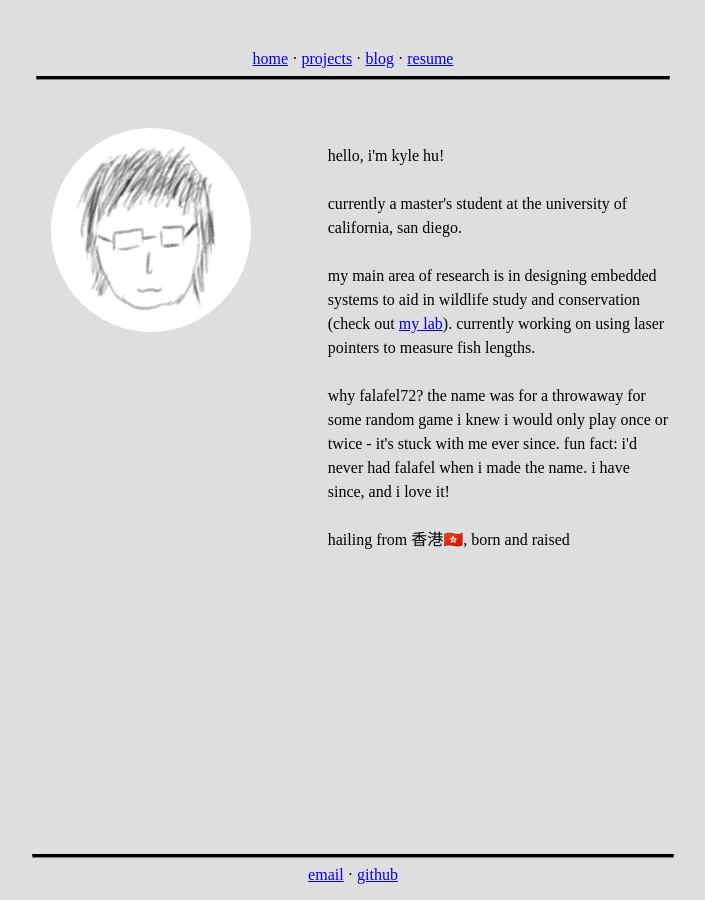
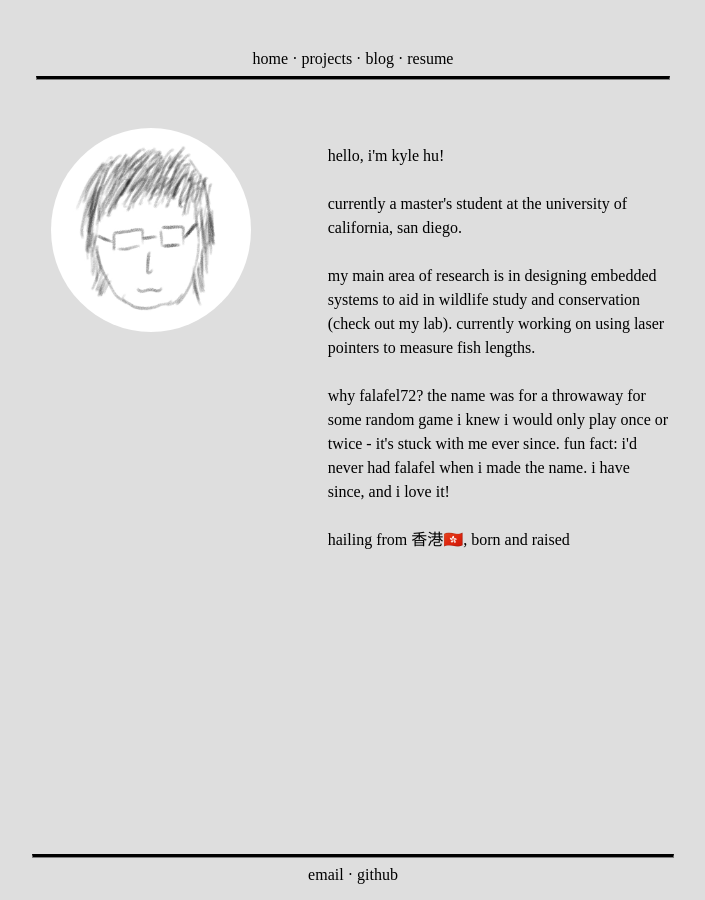
Before and after one commit to falafel72/falafel72.github.io, a Jekyll site: the page built from index.html, in a window 1280 px wide. Shown: the whole page, without its empty margins (287-992 px from the left). Built offline with Jekyll 4.4.1, drawn with Linux system fonts in a browser that asks for light colours; some web fonts are replaced.

Commit message:
feat: removed default link colors, added underline when hover

```diff
--- a/_sass/main.scss
+++ b/_sass/main.scss
@@ -30,3 +30,12 @@ hr {
 	  border-top: 3px solid black;
 	  width: 50%;
 }
+
+a {
+    color: black;
+    text-decoration: none;
+
+    &:hover {
+        text-decoration: underline;
+    }
+}
```
